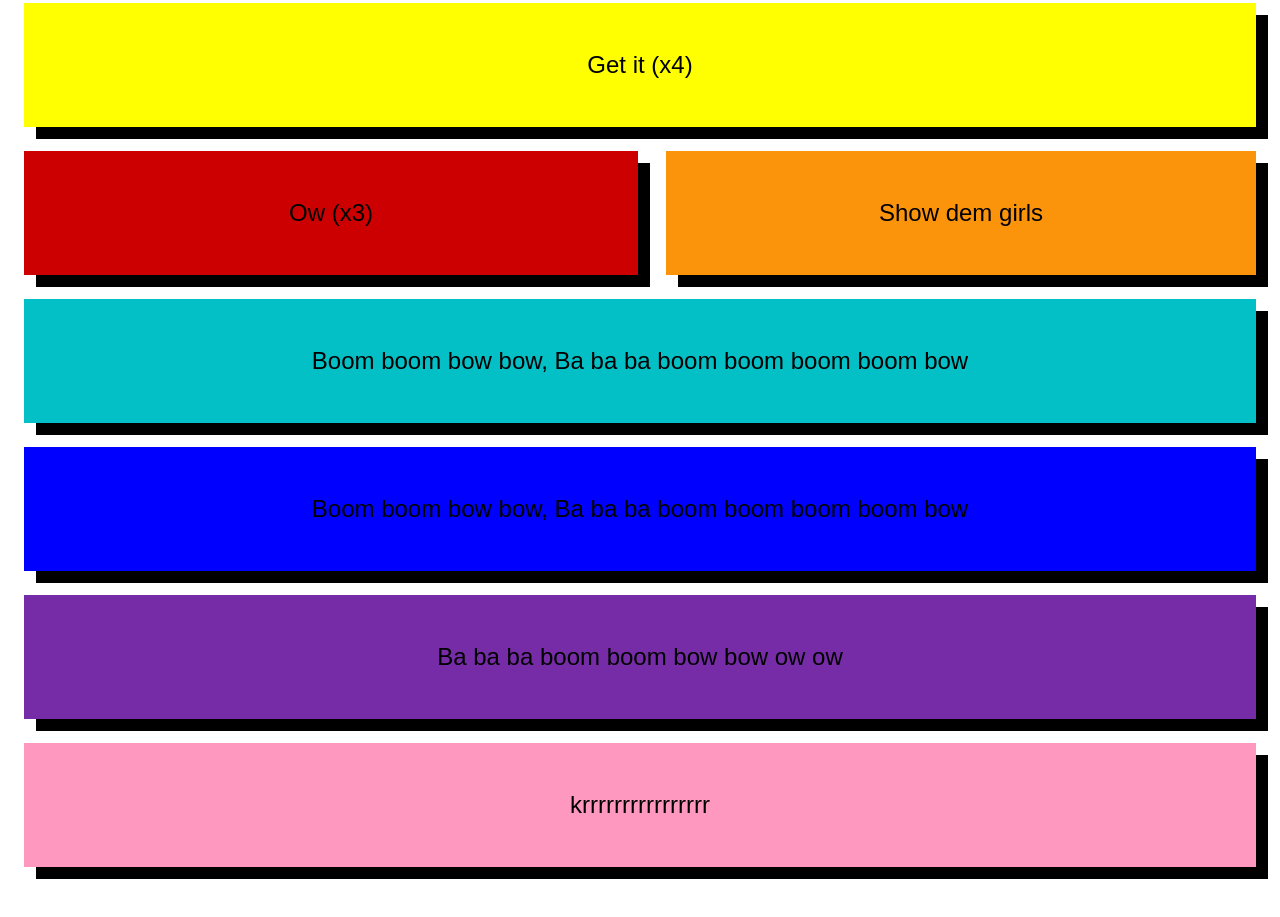
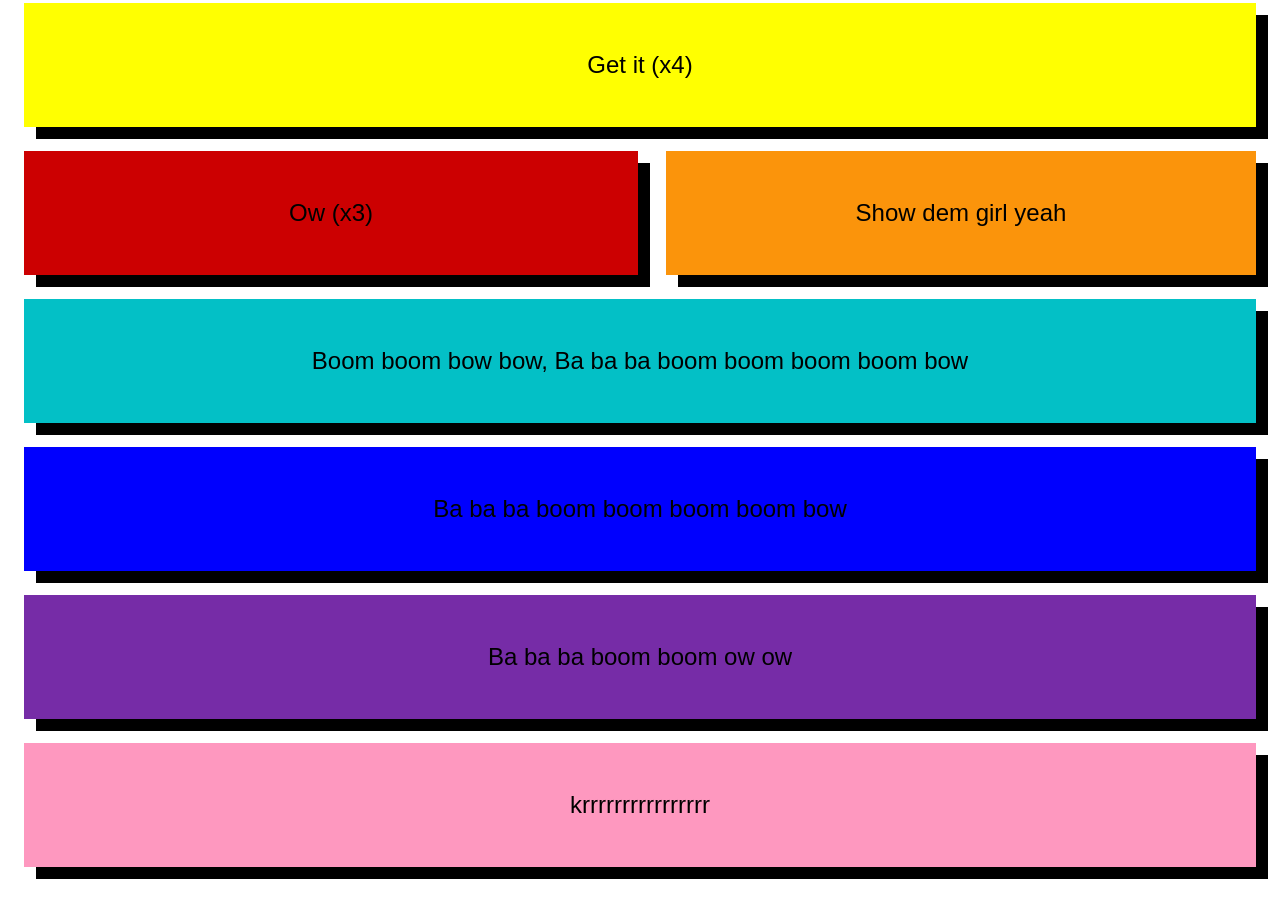
Before and after one commit to scottrigby/fooz, a plain HTML site: page index.html in a window 1280 px wide. Shown: the part 317-1234 px from the top of the page. Drawn offline with Linux system fonts and the light colour scheme.

Commit message:
update a few button labels to match sfx
Signed-off-by: Julia Tufts <juliatufts@gmail.com>

```diff
--- a/index.html
+++ b/index.html
@@ -1,25 +1,25 @@
 <!DOCTYPE html>
 <html lang="en-US">
     <head>
-        <title>fooz</title>
+        <title>hit it</title>
         <link rel="stylesheet" href="style.css" />
+        <script src="main.js" type="text/javascript"></script>
     </head>
     <body>
         <header>
 
         </header>
         <main>
-            <!-- <h1>fooz</h1> -->
             <button>Mmm</button>
             <button>Hit it (x4)</button>
             <button>Get it (x4)</button>
             <div class="full">
                 <button class="half">Ow (x3)</button>
-                <button class="half">Show dem girls</button>
+                <button class="half">Show dem girl yeah</button>
             </div>
             <button>Boom boom bow bow, Ba ba ba boom boom boom boom bow</button>
-            <button>Boom boom bow bow, Ba ba ba boom boom boom boom bow</button>
-            <button>Ba ba ba boom boom bow bow ow ow</button>
+            <button>Ba ba ba boom boom boom boom bow</button>
+            <button>Ba ba ba boom boom ow ow</button>
             <button>krrrrrrrrrrrrrrrr</button>
         </main>
         <footer>
```
